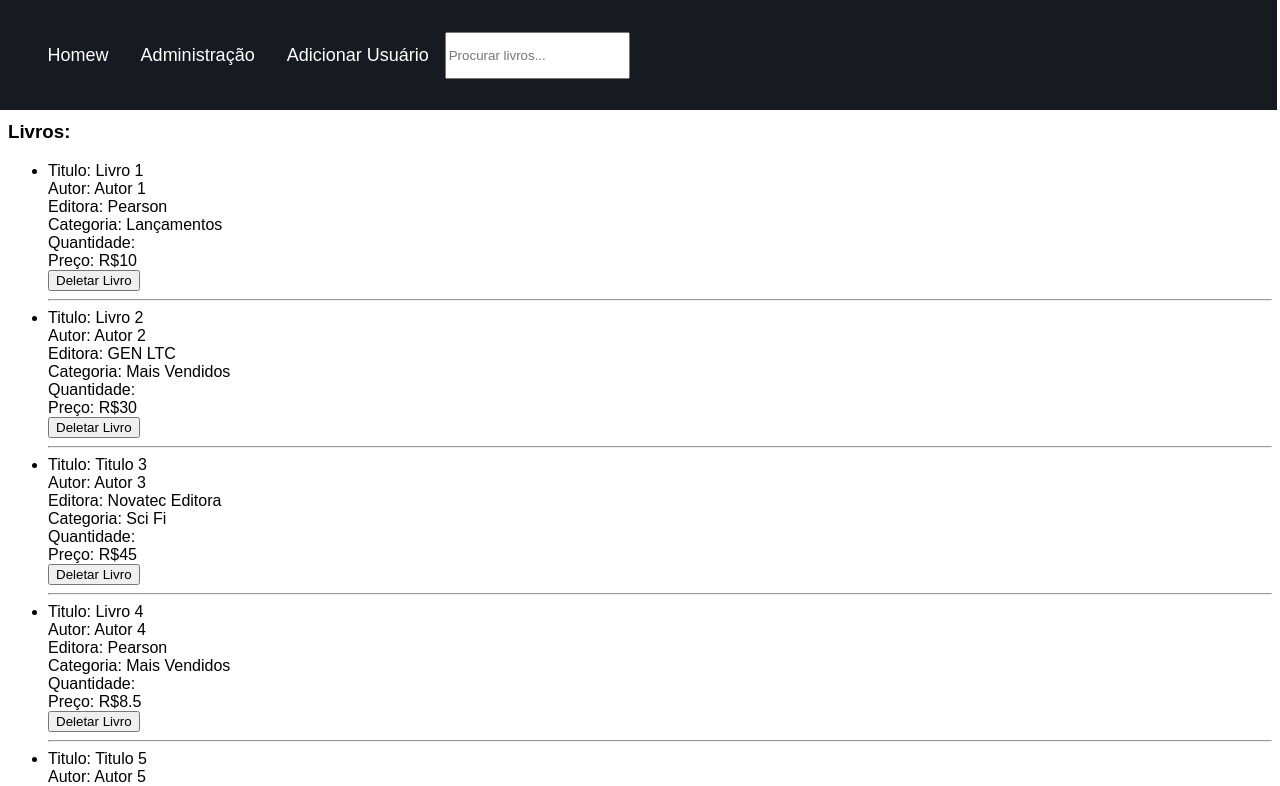
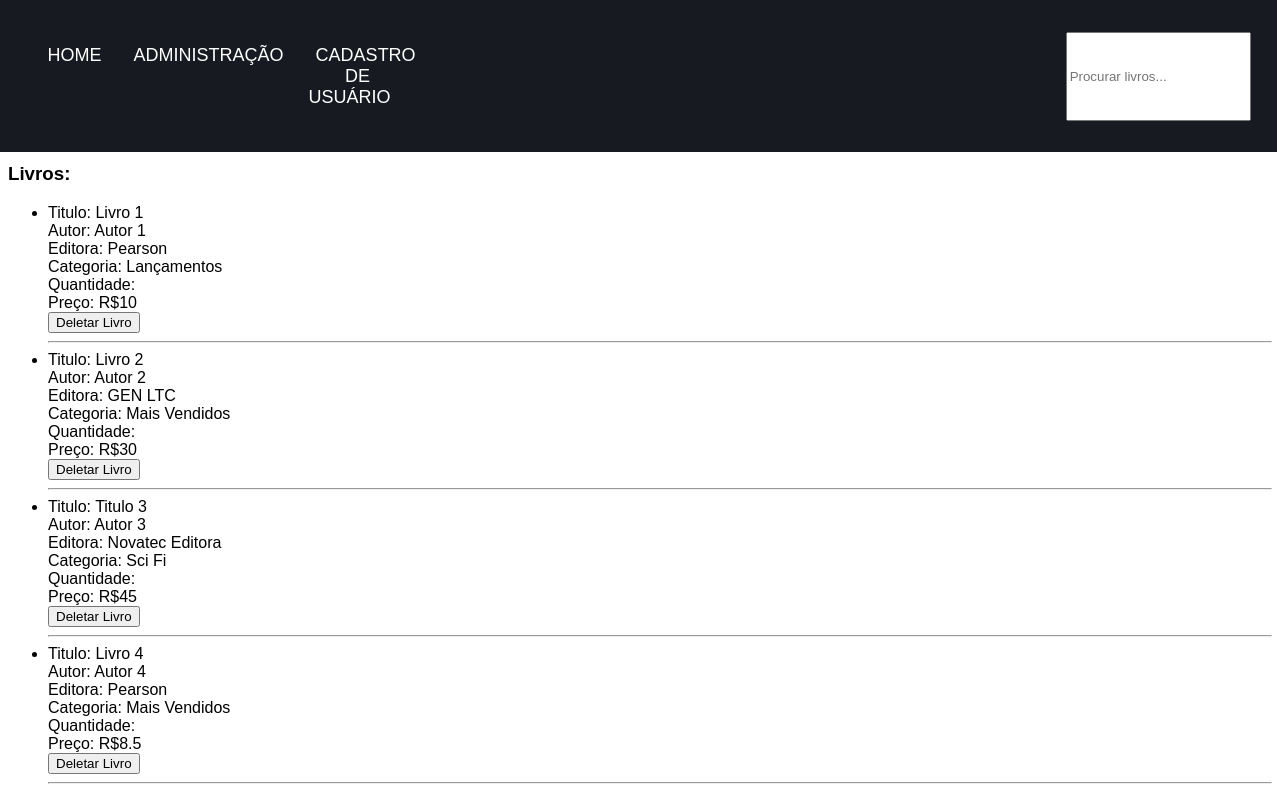
Before and after one commit to ViniciusDacio/DevWeb_Biblioteca, a Vue app in the folder biblioteca/: page / in a window 1280 px wide. Shown: the top 786 px of the page. Built offline with nearby package versions, Linux system fonts and the light colour scheme; data requests are answered from the project's data file.

Commit message:
Nav reformulado e finalizado

```diff
--- a/biblioteca/src/components/NavBar.vue
+++ b/biblioteca/src/components/NavBar.vue
@@ -6,9 +6,16 @@ import style from '@/assets/style.css';
 
 <template>
   <nav id="menu-top">
-    <router-link to="/"><span>Homew</span></router-link>
-    <router-link to="/admin"><span>Administração</span></router-link>
-    <router-link to="/cad_user" class="cad_user"><span>Adicionar Usuário</span></router-link>
-    <input type="text" v-model="input" placeholder="Procurar livros..." />
+    <router-link to="/"><span>HOME</span></router-link>
+    <router-link to="/admin"><span>ADMINISTRAÇÃO</span></router-link>
+    <router-link to="/cad_user" class="cad_user"><span>CADASTRO DE USUÁRIO</span></router-link>
+    <input type="text" class="pesquisa" v-model="input" placeholder="Procurar livros..." />
   </nav>
 </template>
+
+
+<style>
+.pesquisa{
+  margin-left: 650px;
+}
+</style>
```
Also changed, not shown: biblioteca/src/assets/biblioteca.png (added).
